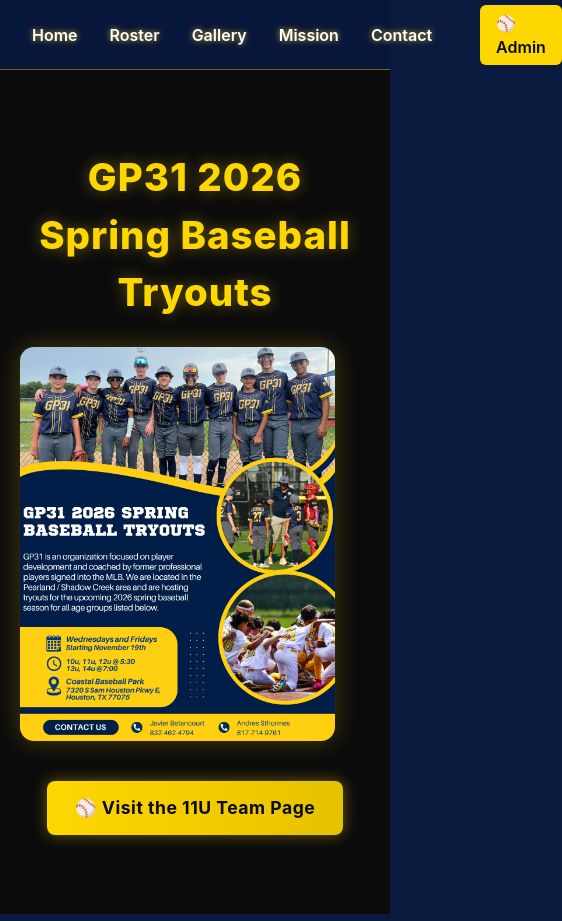
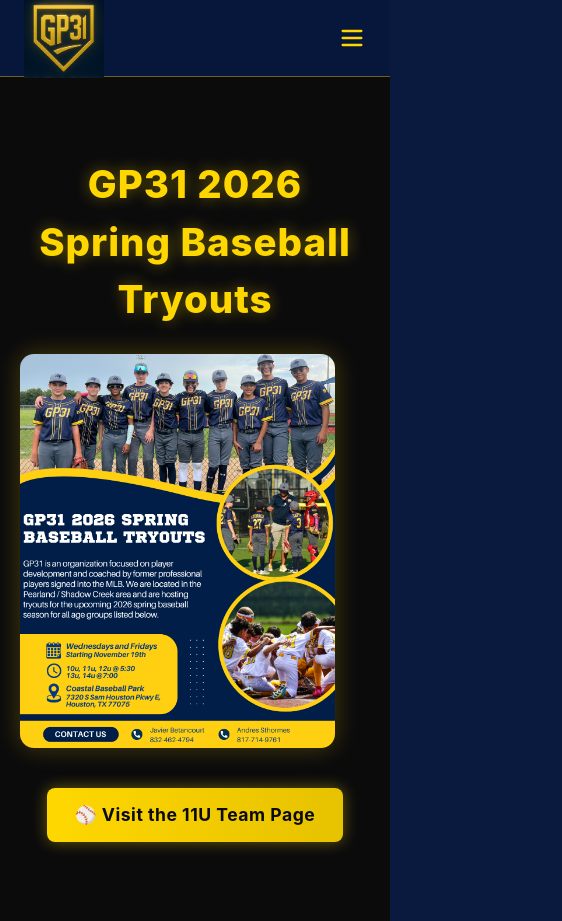
Before and after one commit to gp31baseball/gp31-site, a Next.js app: page / in a window 390 px wide. Shown: the whole page, 562 px wide, since content can reach past the window. Built offline with nearby package versions, Linux system fonts and the light colour scheme.

Commit message:
Add mobile hamburger menu with slide-down animation and backdrop blur

```diff
--- a/components/Navbar.js
+++ b/components/Navbar.js
@@ -1,50 +1,117 @@
+import { useState, useEffect } from "react";
 import Link from "next/link";
 import Image from "next/image";
 
 export default function Navbar() {
+  const [menuOpen, setMenuOpen] = useState(false);
+
+  // Close menu on ESC key
+  useEffect(() => {
+    const handleEsc = (e) => e.key === "Escape" && setMenuOpen(false);
+    window.addEventListener("keydown", handleEsc);
+    return () => window.removeEventListener("keydown", handleEsc);
+  }, []);
+
   return (
-    <nav className="w-full bg-[#07163B] text-white flex justify-between items-center h-[70px] px-8 border-b border-[#FFD700]/40 shadow-sm">
+    <nav className="w-full bg-[#07163B] text-white flex flex-wrap justify-between items-center px-6 py-2 border-b border-[#FFD700]/40 shadow-sm relative z-50">
       {/* Left: Logo */}
-      <Link href="/" className="flex items-center h-full">
+      <Link href="/" className="flex items-center h-[60px]">
         <Image
           src="/images/gp31.jpg"
           alt="GP31 Baseball Logo"
-          width={90}
-          height={55}
-          className="object-contain h-[55px] w-auto"
+          width={80}
+          height={50}
+          className="object-contain"
           priority
         />
       </Link>
 
-      {/* Right: Navigation Links */}
-      <div className="flex gap-8 items-center text-base font-semibold">
+      {/* Hamburger button (mobile only) */}
+      <button
+        onClick={() => setMenuOpen(!menuOpen)}
+        aria-label="Toggle menu"
+        className="md:hidden text-[#FFD700] focus:outline-none transition-transform duration-200"
+      >
+        {menuOpen ? (
+          <svg
+            xmlns="http://www.w3.org/2000/svg"
+            className="h-7 w-7"
+            fill="none"
+            viewBox="0 0 24 24"
+            stroke="currentColor"
+          >
+            <path
+              strokeLinecap="round"
+              strokeLinejoin="round"
+              strokeWidth="2"
+              d="M6 18L18 6M6 6l12 12"
+            />
+          </svg>
+        ) : (
+          <svg
+            xmlns="http://www.w3.org/2000/svg"
+            className="h-7 w-7"
+            fill="none"
+            viewBox="0 0 24 24"
+            stroke="currentColor"
+          >
+            <path
+              strokeLinecap="round"
+              strokeLinejoin="round"
+              strokeWidth="2"
+              d="M4 6h16M4 12h16M4 18h16"
+            />
+          </svg>
+        )}
+      </button>
+
+      {/* Backdrop (visible when menu open) */}
+      {menuOpen && (
+        <div
+          className="fixed inset-0 bg-black/40 backdrop-blur-sm z-40 md:hidden"
+          onClick={() => setMenuOpen(false)}
+        ></div>
+      )}
+
+      {/* Nav Links */}
+      <div
+        className={`${
+          menuOpen ? "max-h-[500px]" : "max-h-0"
+        } md:max-h-none overflow-hidden transition-[max-height] duration-500 ease-in-out w-full md:w-auto md:flex md:items-center text-sm md:text-base font-semibold bg-[#07163B] md:bg-transparent absolute md:static top-[70px] left-0 md:top-auto z-50`}
+      >
+        <div className="flex flex-col md:flex-row items-center gap-4 md:gap-8 p-4 md:p-0">
           <Link
             href="/"
-          className="glow-gold-nav transition relative after:absolute after:left-0 after:bottom-[-6px] after:h-[2px] after:w-0 after:bg-[#FFD700] hover:after:w-full after:transition-all"
+            className="glow-gold-nav hover:text-[#FFD700] transition"
+            onClick={() => setMenuOpen(false)}
           >
             Home
           </Link>
           <Link
             href="/roster"
-          className="glow-gold-nav transition relative after:absolute after:left-0 after:bottom-[-6px] after:h-[2px] after:w-0 after:bg-[#FFD700] hover:after:w-full after:transition-all"
+            className="glow-gold-nav hover:text-[#FFD700] transition"
+            onClick={() => setMenuOpen(false)}
           >
             Roster
           </Link>
           <Link
             href="/gallery"
-          className="glow-gold-nav transition relative after:absolute after:left-0 after:bottom-[-6px] after:h-[2px] after:w-0 after:bg-[#FFD700] hover:after:w-full after:transition-all"
+            className="glow-gold-nav hover:text-[#FFD700] transition"
+            onClick={() => setMenuOpen(false)}
           >
             Gallery
           </Link>
           <Link
             href="/mission"
-          className="glow-gold-nav transition relative after:absolute after:left-0 after:bottom-[-6px] after:h-[2px] after:w-0 after:bg-[#FFD700] hover:after:w-full after:transition-all"
+            className="glow-gold-nav hover:text-[#FFD700] transition"
+            onClick={() => setMenuOpen(false)}
           >
             Mission
           </Link>
           <Link
             href="/contact"
-          className="glow-gold-nav transition relative after:absolute after:left-0 after:bottom-[-6px] after:h-[2px] after:w-0 after:bg-[#FFD700] hover:after:w-full after:transition-all"
+            className="glow-gold-nav hover:text-[#FFD700] transition"
+            onClick={() => setMenuOpen(false)}
           >
             Contact
           </Link>
@@ -54,11 +121,13 @@ export default function Navbar() {
             href="/admin/logs"
             target="_blank"
             rel="noopener noreferrer"
-          className="ml-4 px-4 py-1.5 rounded-md bg-[#FFD700] text-[#0B0B0C] font-semibold hover:bg-[#FFF580] hover:shadow-[0_0_8px_rgba(255,215,0,0.6)] transition"
+            className="px-4 py-1.5 rounded-md bg-[#FFD700] text-[#0B0B0C] font-semibold hover:bg-[#FFF580] hover:shadow-[0_0_8px_rgba(255,215,0,0.6)] transition"
+            onClick={() => setMenuOpen(false)}
           >
             ⚾ Admin
           </Link>
         </div>
+      </div>
     </nav>
   );
 }
```
Lines whose indentation alone changed are shown as unchanged.
